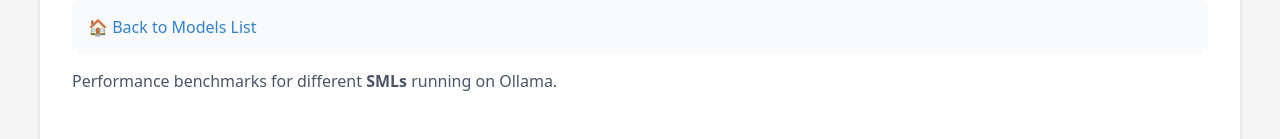
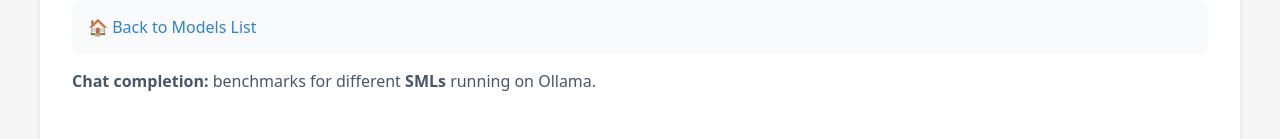
Before and after one commit to parakeet-nest/awesome-slms, a plain HTML site: page benchmarks.html in a window 1280 px wide. Shown: the part 198-337 px from the top of the page. Drawn offline with Linux system fonts and the light colour scheme.

```diff
--- a/benchmarks.html
+++ b/benchmarks.html
@@ -116,7 +116,7 @@
         </div>
 
         <p class="description">
-        Performance benchmarks for different <b>SMLs</b> running on Ollama.<br>
+        <b>Chat completion:</b> benchmarks for different <b>SMLs</b> running on Ollama.<br>
     <pre><code>
     System instructions: You are useful AI agent.
     User question: Who is Jean-Luc Picard?
```
